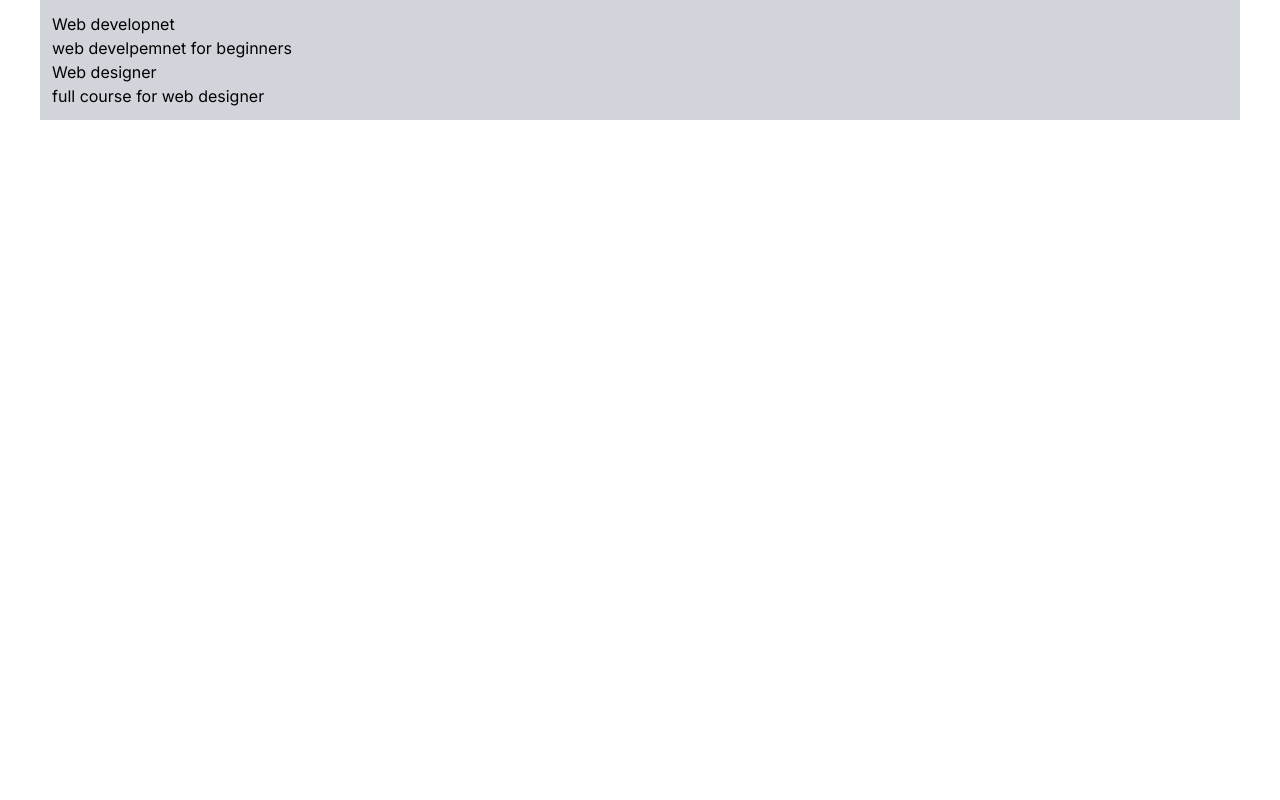
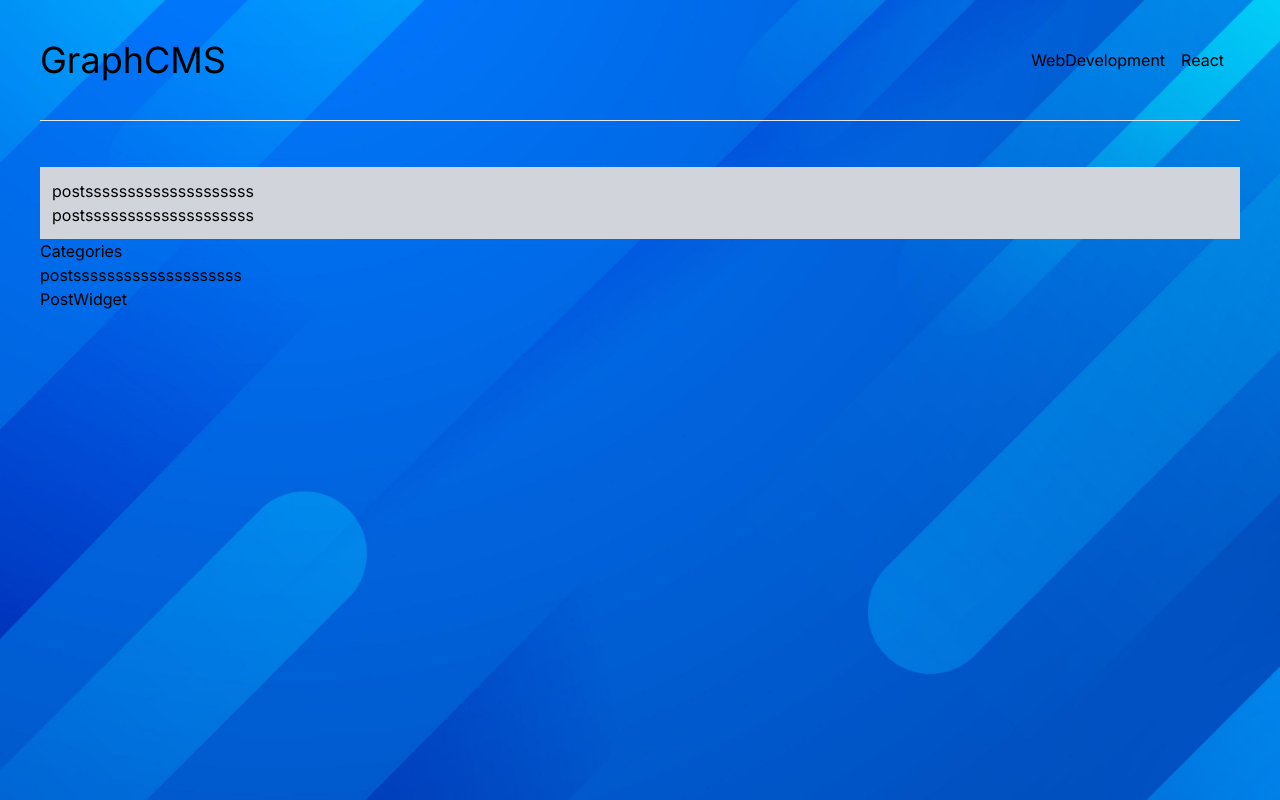
Before and after one commit to nevine1/youtube-next-graphql-blog-post, a Next.js app: page / in a window 1280 px wide. Built offline with nearby package versions, Linux system fonts and the light colour scheme.

Commit message:
creating Header component

```diff
--- a/src/app/layout.js
+++ b/src/app/layout.js
@@ -1,6 +1,6 @@
 import { Inter } from "next/font/google";
-import "./globals.css";
-
+import "../styles/global.scss";
+import Header from '../components/Header'
 const inter = Inter({ subsets: ["latin"] });
 
 export const metadata = {
@@ -11,7 +11,10 @@
 export default function RootLayout({ children }) {
   return (
     <html lang="en">
-      <body className={inter.className}>{children}</body>
+      <body className={inter.className}>
+        <Header/>
+        {children}
+      </body>
 
     </html>
   );
--- a/src/app/page.js
+++ b/src/app/page.js
@@ -1,9 +1,10 @@
 "use client"
 import Image from "next/image";
 import { useState, useEffect } from 'react'
+import { Categories, PostCard, PostWidget} from '../components/page'
 
 const posts = [
-  { name: 'Web developnet', excerpt: 'web develpemnet for beginners'},
+  { name: 'Web development', excerpt: 'web development for beginners'},
   { name: 'Web designer', excerpt: 'full course for web designer'},
 
 ]
@@ -17,17 +18,19 @@
 
        {
         posts.map((post, index) =>(
-          <div key={post.index}>
-            <h2>{post.name}</h2>
-            <h3>{post.excerpt}</h3>
-          </div>
+
+            <PostCard post={post}  key={post.index} />
+
         ))
        }
+
        </div>
       </div>
       <div className="lg:col-span-4 col-span-1">
        <div className="lg:sticky relative top-8">
-
+        <Categories/>
+        <PostCard/>
+        <PostWidget/>
        </div>
       </div>
     </div>
--- /dev/null
+++ b/src/components/Header.js
@@ -0,0 +1,39 @@
+import React from 'react'
+import  Link  from 'next/link'
+
+const categories = [
+  {
+    name: 'React',
+    slug: 'react'
+  },
+  {
+    name: 'WebDevelopment',
+    slug: 'web-dev'
+  }
+]
+const Header = () => {
+  return (
+    <div className="container mx-auto px-10 mb-10">
+      <div className="border-b w-full inline-block border-blue-450 py-10">
+        <div className="md:float-left block">
+          <Link href="/">
+            <span className="cursor-pointer text-4xl ">
+              GraphCMS
+            </span>
+          </Link>
+        </div>
+        <div className="hidden md:float-left md:contents">
+          {
+            categories.map(category =>(
+              <Link key={category.slug} href={`/category/${category.slug}`}>
+                <span className="text-semibold md:float-right mt-2 align-middle mr-4 cursor-pointer">{category.name}</span>
+              </Link>
+            ))
+          }
+        </div>
+      </div>
+    </div>
+  )
+}
+
+export default Header
--- a/src/components/PostCard.js
+++ b/src/components/PostCard.js
@@ -1,8 +1,20 @@
+
 import React from 'react'
 
-const PostCard = () => {
+const PostCard = ({post}) => {
   return (
-    <div>PostCard</div>
+    <div>
+        {/* {
+            post ? (
+                <h2>{post.name}</h2>
+                <h2>{post.excerpt}</h2>
+            ):(
+                <h2>Post is not found</h2>
+            )
+
+        } */}
+        <h2> postssssssssssssssssssss</h2>
+    </div>
   )
 }
 
--- /dev/null
+++ b/src/components/page.js
@@ -0,0 +1,3 @@
+export { default as Categories } from './Categories'
+export { default as PostWidget } from './PostWidget'
+export { default as PostCard } from './PostCard'
--- /dev/null
+++ b/src/styles/global.scss
@@ -0,0 +1,64 @@
+@tailwind base;
+@tailwind components;
+@tailwind utilities;
+
+@import url('https://fonts.googleapis.com/css2?family=Montserrat:wght@300;400;700&display=swap');
+
+html,
+body {
+  padding: 0;
+  margin: 0;
+  font-family: 'Montserrat', sans-serif;
+  &:before{
+    content:'';
+    content: "";
+    width: 100%;
+    height: 100vh;
+    //background: linear-gradient(to right bottom, #6d327c, #485DA6, #00a1ba, #01b18e, #32b37b);
+    // background: #D3D3D3;
+    background-image: url("../../public/imgs/bg.jpg");
+    position: fixed;
+    left: 0;
+    top: 0;
+    z-index: -1;
+    background-position: 50% 50%;
+    background-repeat: no-repeat;
+    background-size: cover;
+  }
+}
+
+.text-shadow{
+  text-shadow: 0px 2px 0px rgb(0 0 0 / 30%);
+}
+
+.adjacent-post{
+  & .arrow-btn{
+    transition: width 300ms ease;
+    width: 50px;
+  }
+  &:hover{
+    & .arrow-btn{
+      width: 60px;
+    }
+  }
+}
+
+.react-multi-carousel-list {
+  & .arrow-btn{
+    transition: width 300ms ease;
+    width: 50px;
+    &:hover{
+      width: 60px;
+    }
+  }
+
+}
+
+a {
+  color: inherit;
+  text-decoration: none;
+}
+
+* {
+  box-sizing: border-box;
+}
```
Also changed, not shown: public/imgs/bg.jpg (added).
